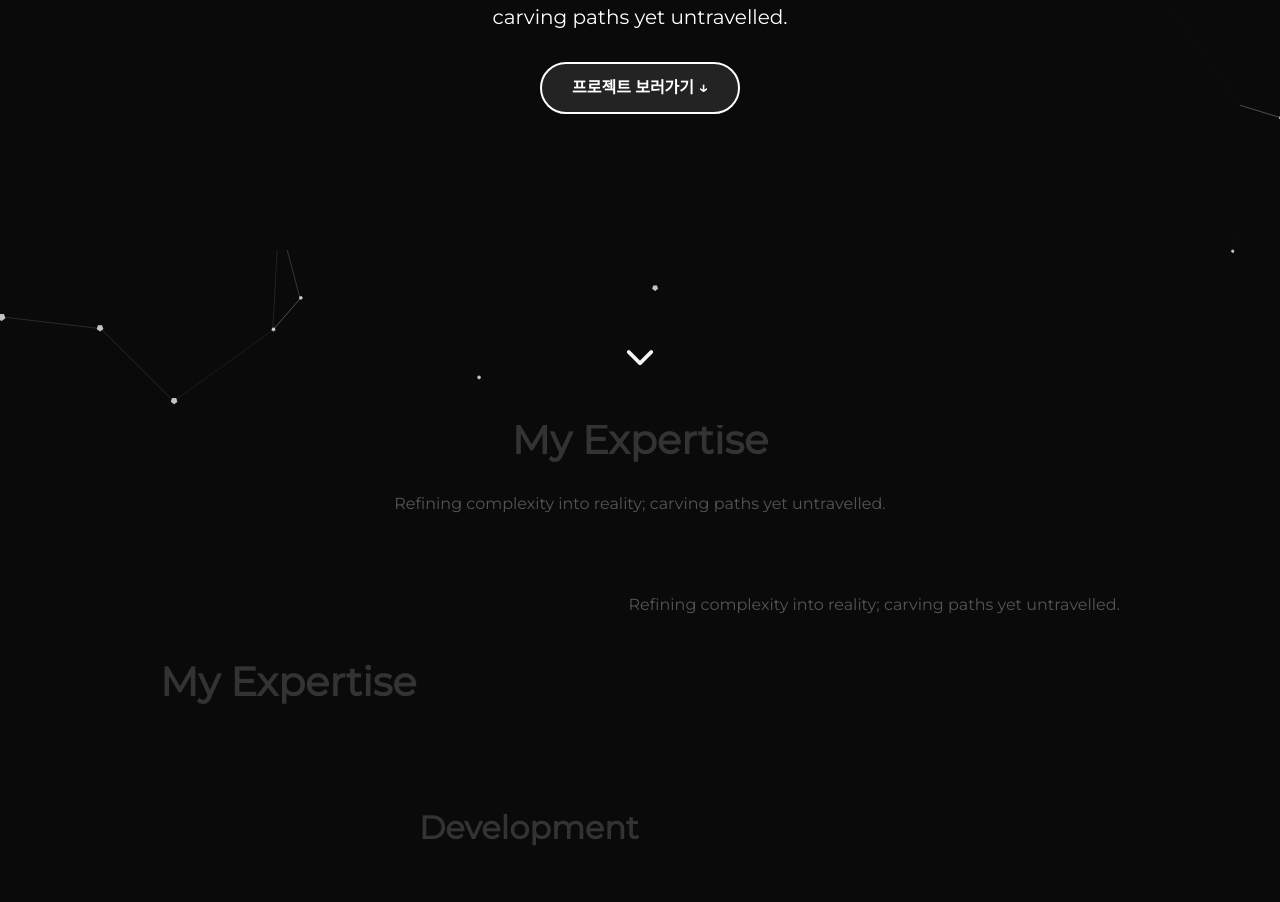
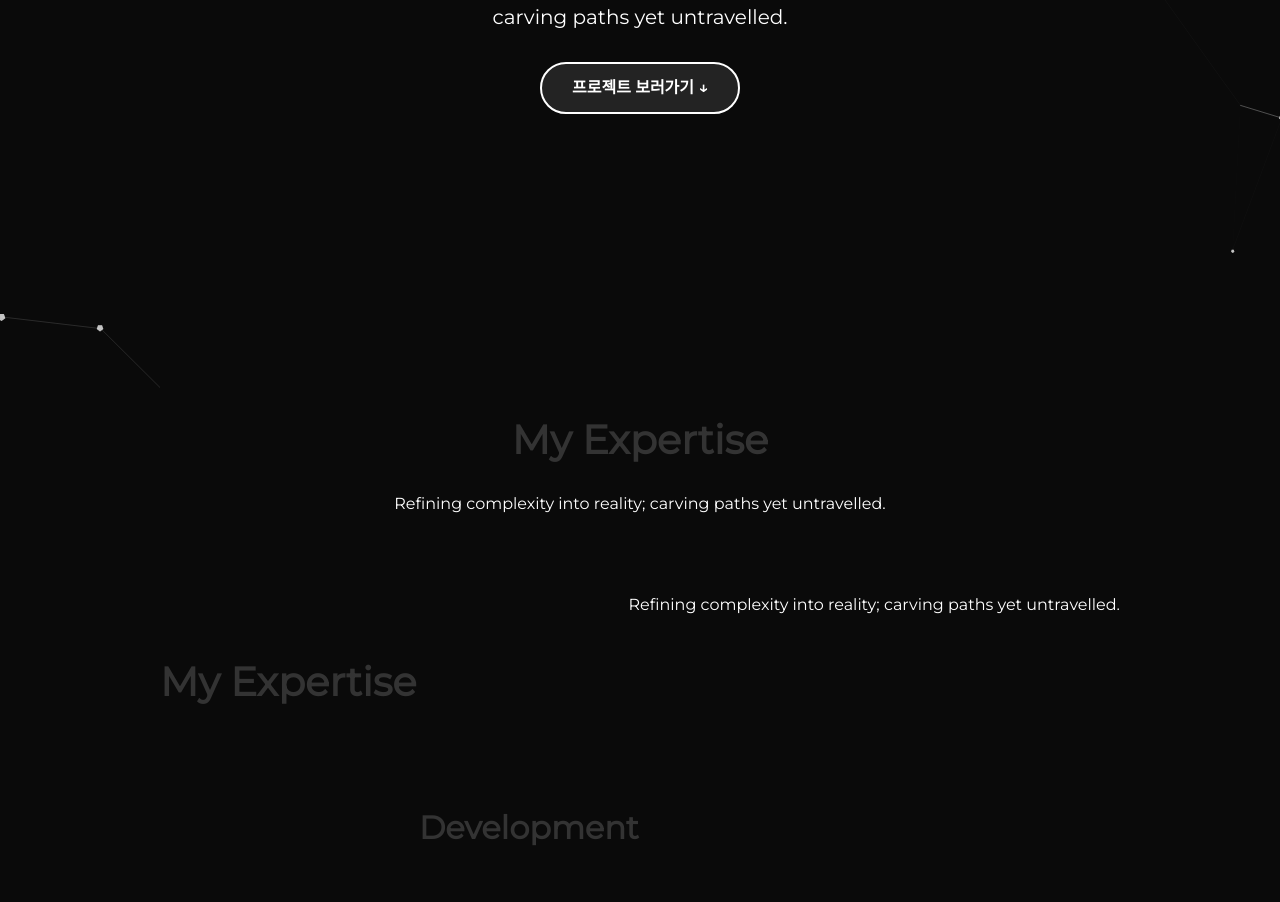
Before and after one commit to jjobfor1-ux/jjobfor1-ux.github.io, a Jekyll site: the page built from index.html, in a window 1280 px wide. Shown: the part 475-1377 px from the top of the page. Built offline with Jekyll 4.4.1, drawn with Linux system fonts in a browser that asks for light colours.

Commit message:
Update head.html

```diff
--- a/_includes/head.html
+++ b/_includes/head.html
@@ -78,5 +78,17 @@
       font-weight: bold;
       display: inline-block;
     }
+    /* 추가: 아래 콘텐츠들이 검은 배경에서 잘 보이도록 강제 설정 */
+.user-details, .user, .tech, section, .wrapper, .footer {
+  position: relative; /* particles 위로 올라오게 함 */
+  z-index: 2;         /* particles(z-index: 1)보다 높게 설정 */
+  background-color: #0a0a0a !important;
+  color: #ffffff !important;
+}
+
+/* 링크 글자색도 안 보일 수 있으니 흰색 계열로 설정 */
+.user-details a, section a {
+  color: #3498db;
+}
   </style>
 </head>
```
